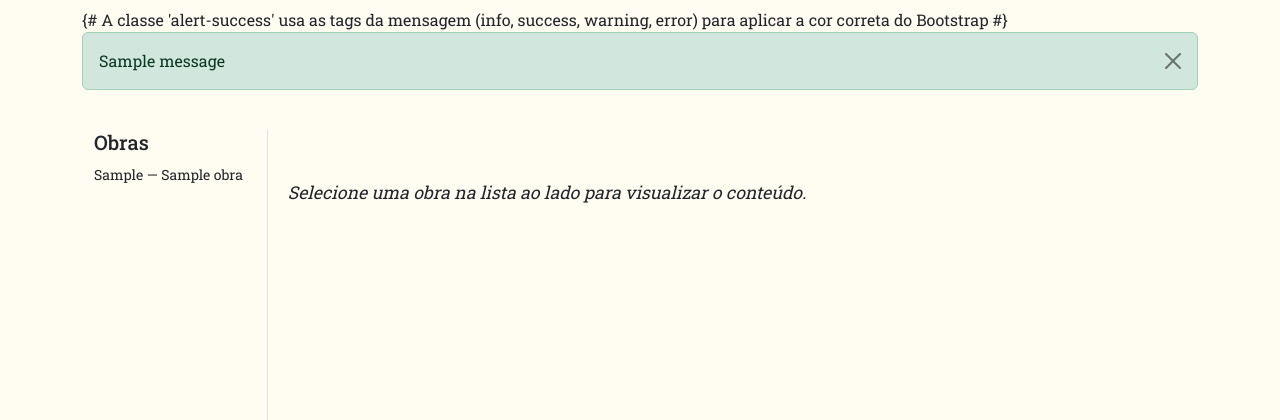
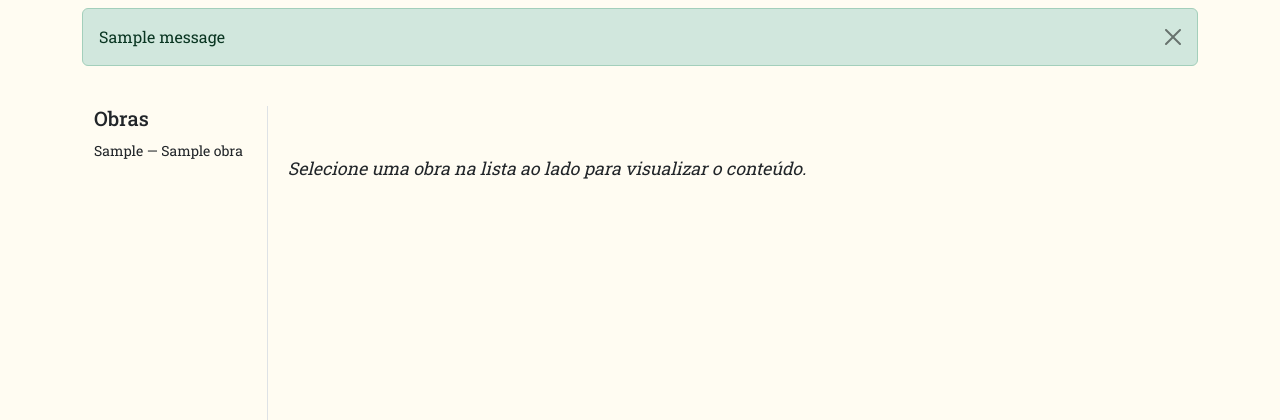
Before and after one commit to fflch/dicbio, a Django app: page /corpus/ in a window 1280 px wide. Shown: the part 68-488 px from the top of the page. Run offline with Django 5.2, Linux system fonts and the light colour scheme; tables that the repository leaves empty hold one stand-in row (values such as "Sample post"); one stand-in notice (Sample message) is shown.

Commit message:
Remove comentário desnecessário sobre a classe de alerta no template base.html

```diff
--- a/templates/base.html
+++ b/templates/base.html
@@ -99,8 +99,6 @@
     {% if messages %}
     <div class="container mt-2"> {# Usando um container para alinhar com o resto do site #}
         {% for message in messages %}
-        {# A classe 'alert-{{ message.tags }}' usa as tags da mensagem (info, success, warning, error) para aplicar a
-        cor correta do Bootstrap #}
         <div class="alert alert-{{ message.tags }} alert-dismissible fade show" role="alert">
             {{ message }}
             <button type="button" class="btn-close" data-bs-dismiss="alert" aria-label="Close"></button>
```
